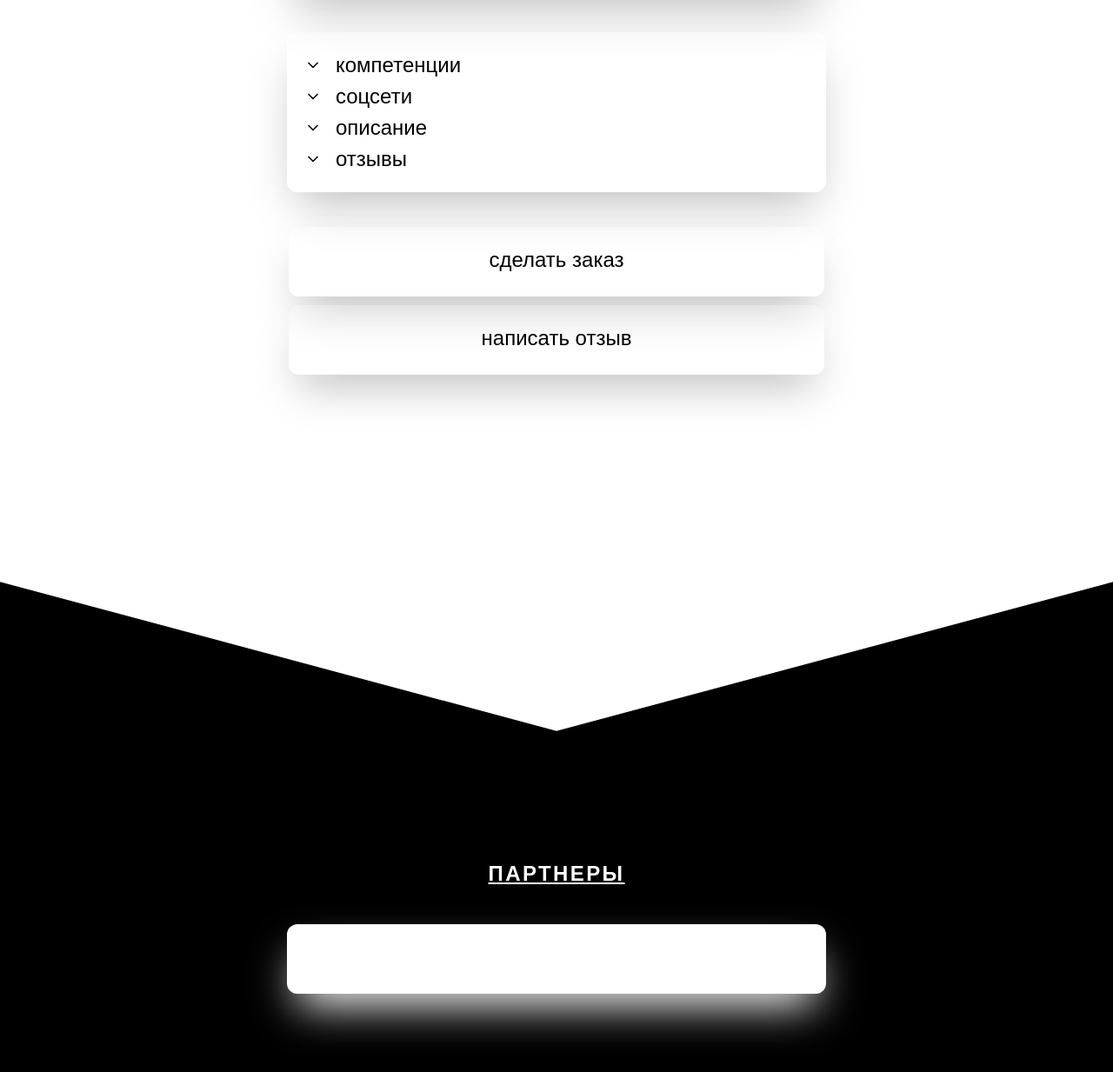
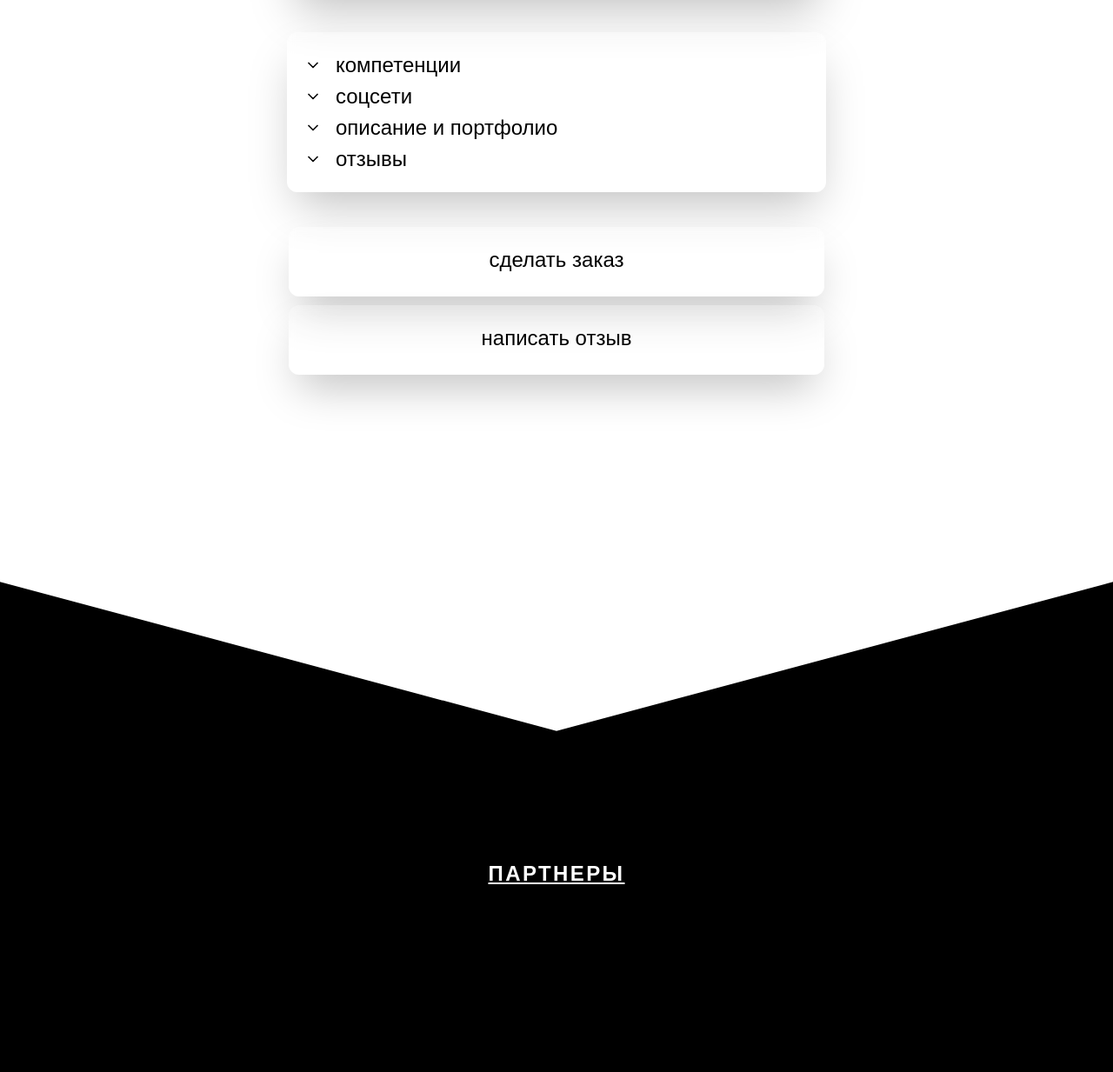
Before and after one commit to NoneLovely/NoneLovelyNL, a plain HTML site: page index.html in a window 1280 px wide. Shown: the part 1487-2720 px from the top of the page at 87% size. Drawn offline with nearby package versions, Linux system fonts and the light colour scheme; no server answers; a web font is replaced by a local one.

Commit message:
Update index.html

```diff
--- a/index.html
+++ b/index.html
@@ -74,7 +74,7 @@
                                   <polyline points="6 9 12 15 18 9"></polyline>
                                 </svg>
                             </div>
-                            описание
+                            описание и портфолио
                         </summary>
                         <p id="dis" class="rounded-xl shadow-xl bg-black bg-opacity-5 my-5 mx-2.5 p-2.5">описание</p>
                     </details>
@@ -102,7 +102,7 @@
             <div class="bg-black text text-white py-10 pt-80">
             <p class="font-bold tracking-widest underline my-10">ПАРТНЕРЫ</p>
             <div class="justify-center flex h-full my-10 mx-5">
-                <div id="i_p" class="data_info bg-white bg-opacity-100 backdrop-blur-sm rounded-xl w-full xl:w-1/2 md:w-2/3 min-h-20 shadow-2xl shadow-white p-5">
+                <div id="i_p" class="data_info w-full xl:w-1/2 md:w-2/3 min-h-20 p-5">
                 </div>
             </div>
             </div>
```
